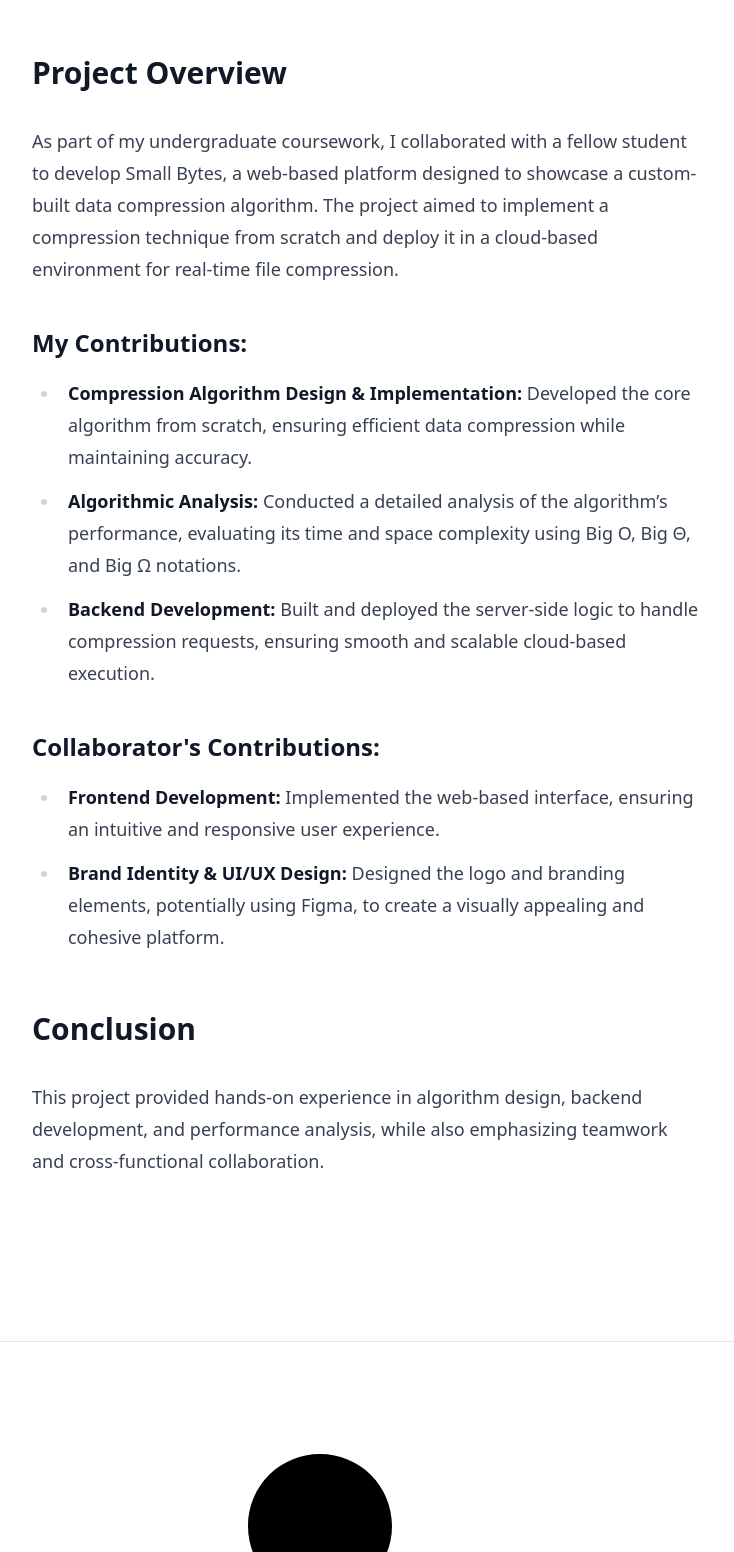
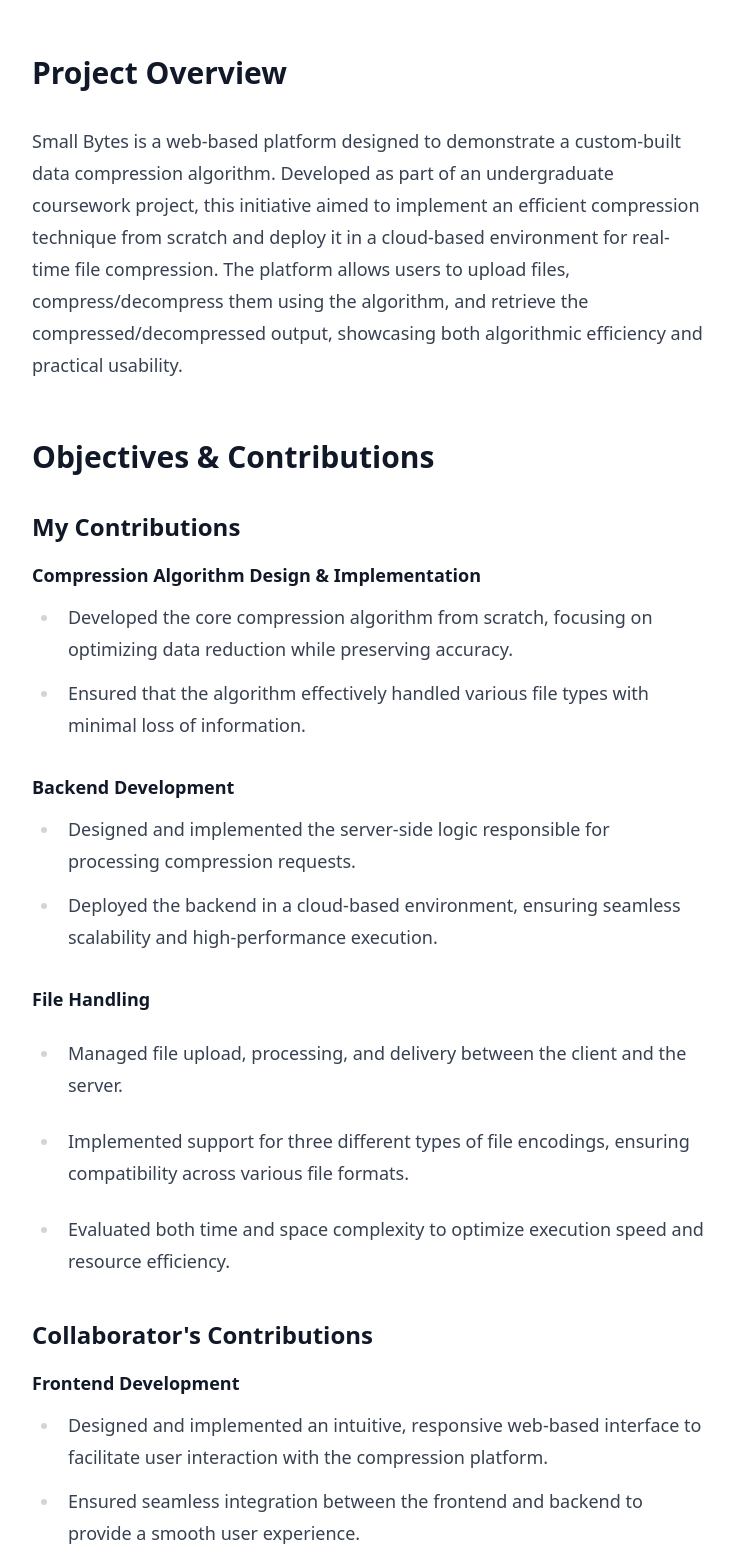
Before and after one commit to TayyabAsghar/Portfolio, an Astro site: page /portfolio/small-bytes-a-compression-website in a window 1280 px wide. Shown: the part 1388-2940 px from the top of the page, without its empty margins (272-1006 px from the left). Built offline with nearby package versions, Linux system fonts and the light colour scheme; Astro itself is replaced by a stand-in of ours.

Commit message:
✨ NEW-FEATURE: Updated Small Bytes contributions.

```diff
--- a/src/content/portfolio/small-bytes-a-compression-website.mdx
+++ b/src/content/portfolio/small-bytes-a-compression-website.mdx
@@ -13,7 +13,7 @@ pinned: true
 
 import stacks from "../../data/stacks.json";
 import Stack from "../../components/stack.astro";
-import LiveButtons from "../../components/live-buttons.astro"
+import LiveButtons from "../../components/live-buttons.astro";
 import LightBoxImage from "../../components/light-box-image.astro";
 
 <LiveButtons primary="https://small-bytes-henna.vercel.app" secondary="https://github.com/TayyabAsghar/SmallBytes" />
@@ -41,24 +41,46 @@ import LightBoxImage from "../../components/light-box-image.astro";
 
 ## Project Overview
 
-As part of my undergraduate coursework, I collaborated with a fellow student to develop Small Bytes, a web-based platform
-designed to showcase a custom-built data compression algorithm. The project aimed to implement a compression technique from
-scratch and deploy it in a cloud-based environment for real-time file compression.
+Small Bytes is a web-based platform designed to demonstrate a custom-built data compression algorithm. Developed as part of an
+undergraduate coursework project, this initiative aimed to implement an efficient compression technique from scratch and deploy it
+in a cloud-based environment for real-time file compression. The platform allows users to upload files, compress/decompress them
+using the algorithm, and retrieve the compressed/decompressed output, showcasing both algorithmic efficiency and practical usability.
 
-### My Contributions:
-- **Compression Algorithm Design & Implementation:** Developed the core algorithm from scratch, ensuring efficient data compression
-while maintaining accuracy.
-- **Algorithmic Analysis:** Conducted a detailed analysis of the algorithm’s performance, evaluating its time and space complexity
-using Big O, Big Θ, and Big Ω notations.
-- **Backend Development:** Built and deployed the server-side logic to handle compression requests, ensuring smooth and scalable
-cloud-based execution.
+## Objectives & Contributions
 
-### Collaborator's Contributions:
-- **Frontend Development:** Implemented the web-based interface, ensuring an intuitive and responsive user experience.
-- **Brand Identity & UI/UX Design:** Designed the logo and branding elements, potentially using Figma, to create a visually
-appealing and cohesive platform.
+### **My Contributions**
+
+#### **Compression Algorithm Design & Implementation**
+- Developed the core compression algorithm from scratch, focusing on optimizing data reduction while preserving accuracy.
+- Ensured that the algorithm effectively handled various file types with minimal loss of information.
+
+#### **Backend Development**
+- Designed and implemented the server-side logic responsible for processing compression requests.
+- Deployed the backend in a cloud-based environment, ensuring seamless scalability and high-performance execution.
+
+#### **File Handling**
+- Managed file upload, processing, and delivery between the client and the server.
+- Implemented support for three different types of file encodings, ensuring compatibility across various file formats.
+
+- Evaluated both time and space complexity to optimize execution speed and resource efficiency.
+
+### **Collaborator's Contributions**
+
+#### **Frontend Development**
+- Designed and implemented an intuitive, responsive web-based interface to facilitate user interaction with the compression platform.
+- Ensured seamless integration between the frontend and backend to provide a smooth user experience.
+
+#### **Brand Identity & UI/UX Design**
+- Created a cohesive brand identity, including logo design and branding elements.
+- Utilized design tools like Figma to develop a visually appealing and user-friendly interface.
+
+#### **Algorithmic Analysis**
+- Conducted a comprehensive analysis of the algorithm’s performance using Big O, Big Θ, and Big Ω notations.
 
 ## Conclusion
 
-This project provided hands-on experience in algorithm design, backend development, and performance analysis, while also
-emphasizing teamwork and cross-functional collaboration.
+Small Bytes successfully demonstrated the feasibility of implementing a custom data compression algorithm in a real-world,
+cloud-based environment. By dividing responsibilities, I focused on algorithm design, analysis, backend development, and file
+handling, while my collaborator contributed to frontend development, branding, and UI/UX design. The project not only reinforced
+our technical and analytical skills but also provided hands-on experience in full-stack web development and collaborative
+problem-solving.
```
